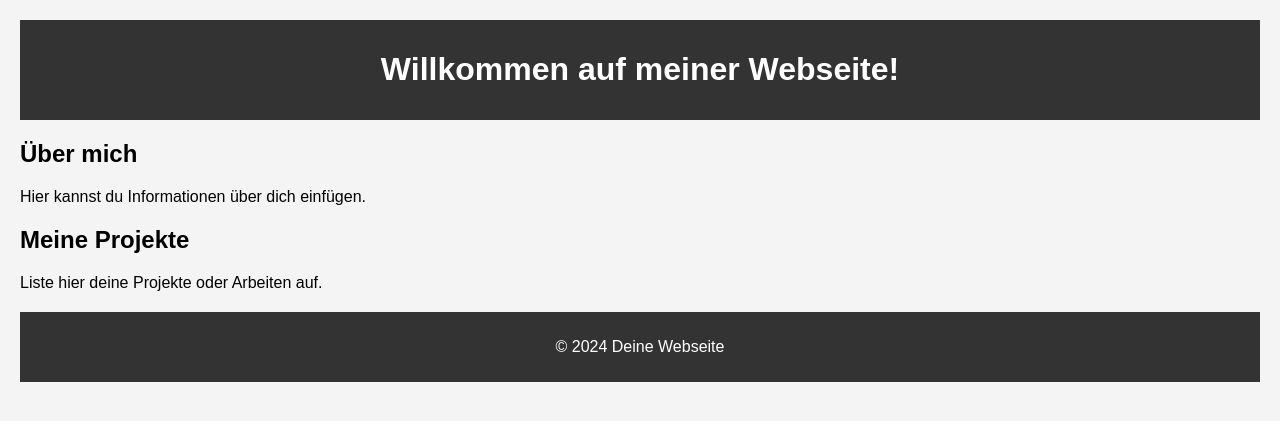
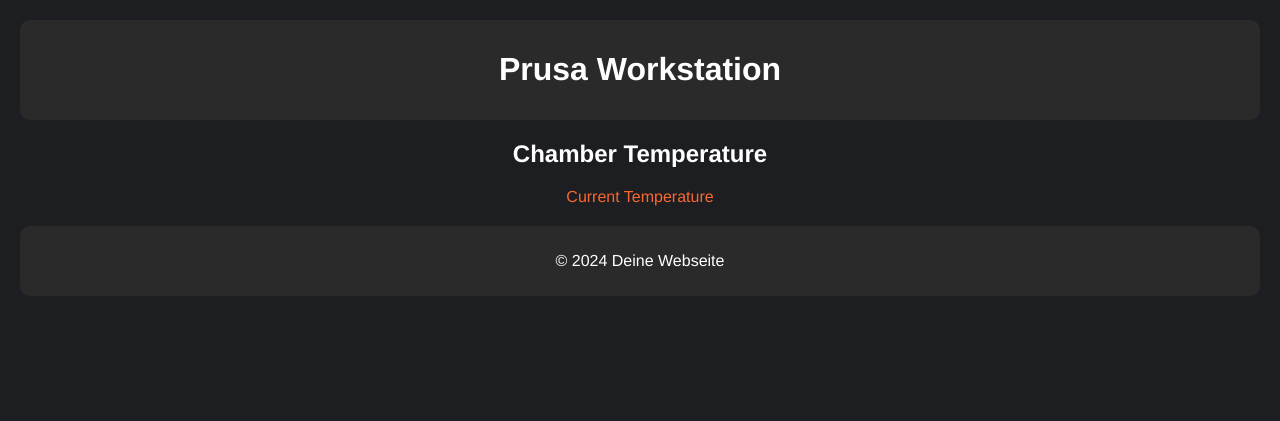
Before and after one commit to tzmachine/PrusaWorkstation, a Flask app: page / in a window 1280 px wide. Shown: the top 421 px of the page. Run offline with Flask 3, Linux system fonts and the light colour scheme.

Commit message:
HTML updatet

```diff
--- a/webserver/templates/index.html
+++ b/webserver/templates/index.html
@@ -7,41 +7,47 @@
     <link rel="icon" href="{{ url_for('static', filename='favicon.ico') }}" type="image/x-icon">
     <style>
         body {
-            font-family: Arial, sans-serif;
-            background-color: #f4f4f4;
+            font-family: Helvetica;
+            background-color: #1C1E21;
             margin: 0;
+            text-align: center;
             padding: 20px;
+            color: white;
         }
         header {
-            background-color: #333;
+            background-color: #2A2A2A;
             color: white;
             padding: 10px 0;
-            text-align: center;
+            border-radius: 10px;
+
         }
         section {
             margin: 20px 0;
         }
+        h2 {
+            text-align: center;
+        }
         footer {
             text-align: center;
             padding: 10px 0;
-            background-color: #333;
+            background-color: #2A2A2A;
             color: white;
+            border-radius: 10px;
+        }
+        .temperature {
+            color: #FA6831;
+
         }
     </style>
 </head>
 <body>
     <header>
-        <h1>Willkommen auf meiner Webseite!</h1>
+        <h1>Prusa Workstation</h1>
     </header>
 
     <section>
-        <h2>Über mich</h2>
-        <p>Hier kannst du Informationen über dich einfügen.</p>
-    </section>
-
-    <section>
-        <h2>Meine Projekte</h2>
-        <p>Liste hier deine Projekte oder Arbeiten auf.</p>
+        <h2>Chamber Temperature</h2>
+        <div class="temperature">Current Temperature</div>
     </section>
 
     <footer>
```
Also changed, not shown: webserver/templates/test.html (added).
